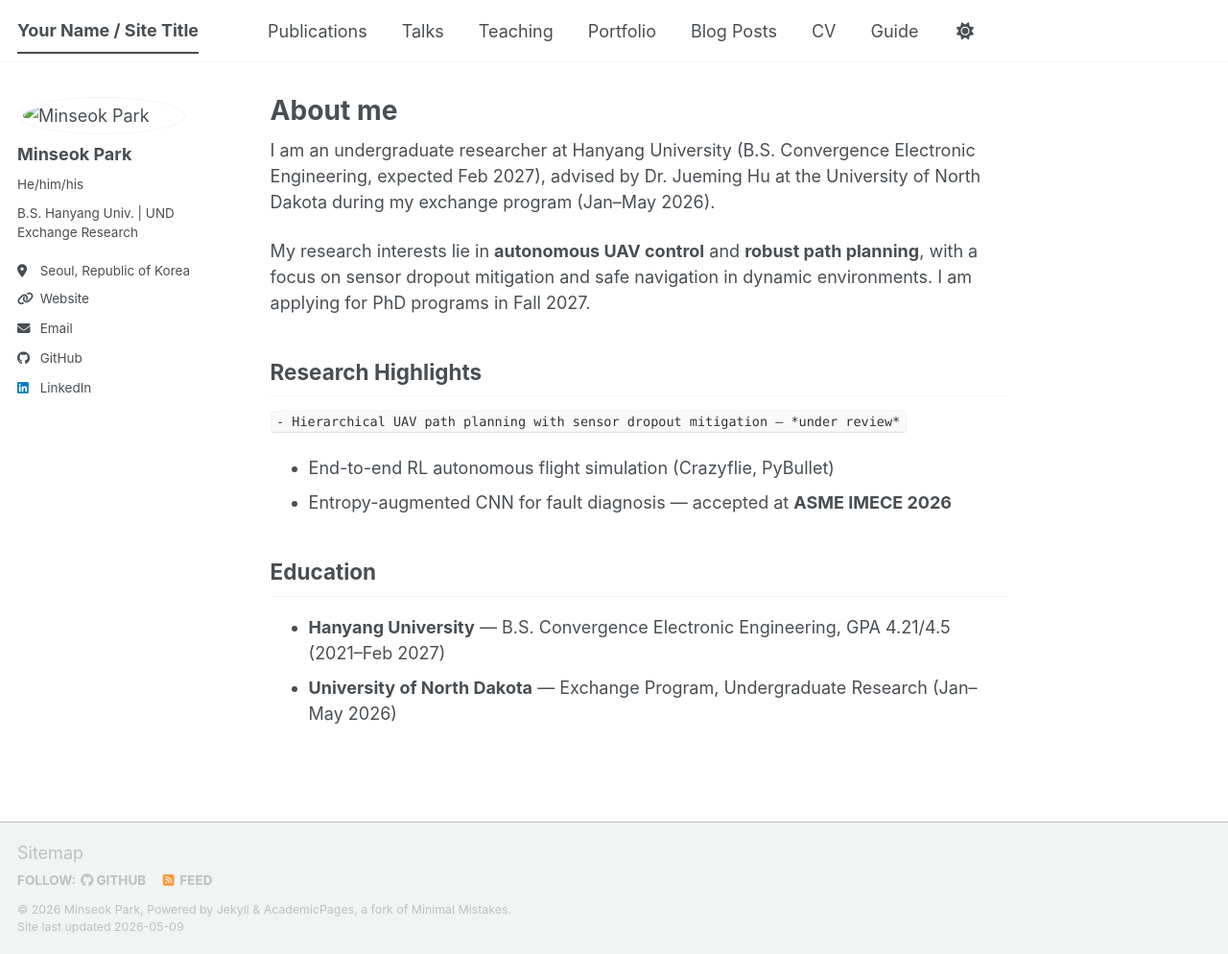
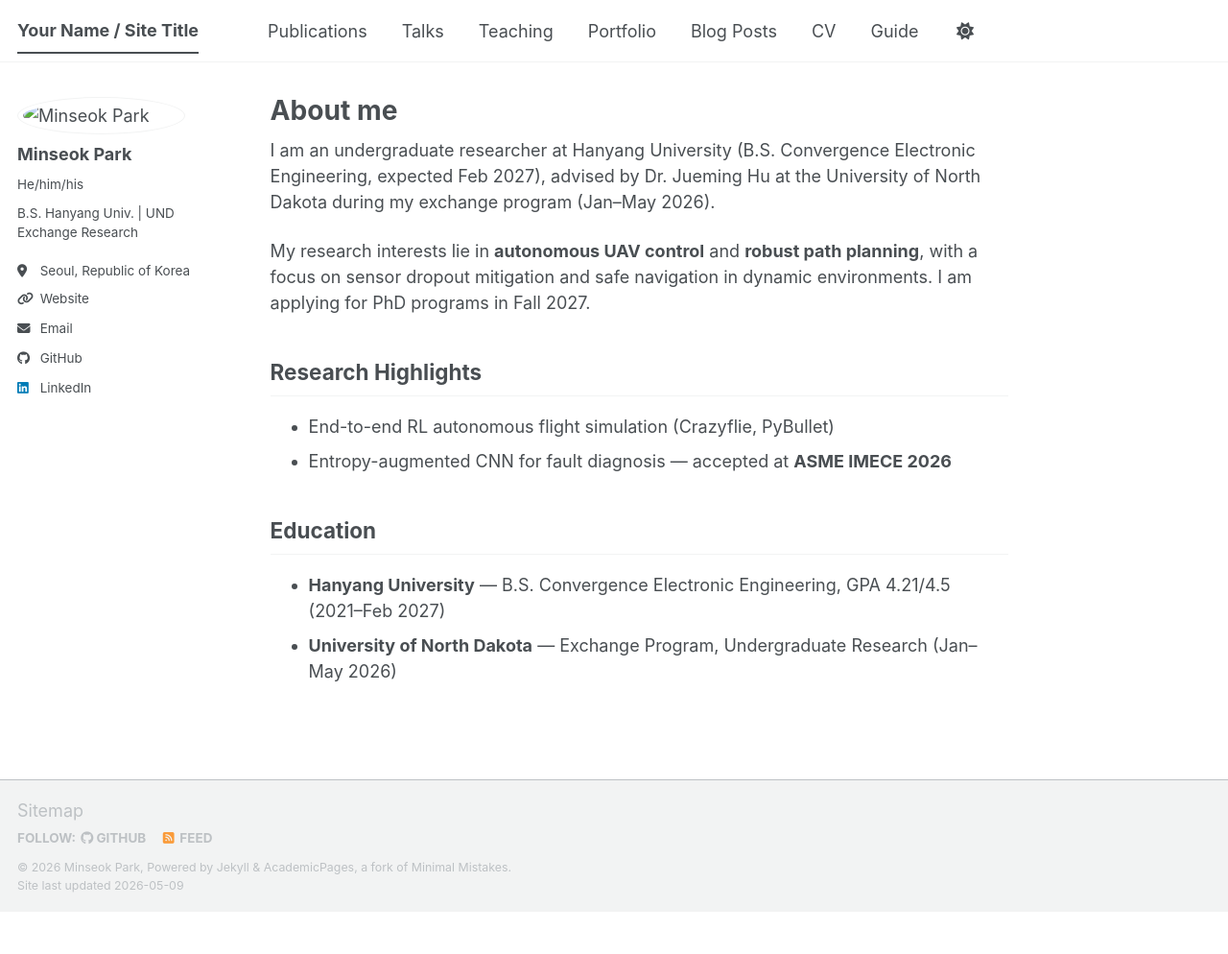
Before and after one commit to minseok-85/minseok-85.github.io, a Jekyll site: the page built from _pages/about.md, in a window 1280 px wide and 994 px high. Shown: the whole window at 96% size. Built offline with Jekyll 4.4.1, drawn with Linux system fonts in a browser that asks for light colours; a script bundle is joined from its source files by our own code; library files that are not in the unit come from our copies.

Commit message:
Update research highlights in about.md
Removed a research highlight that is under review.

````diff
--- a/_pages/about.md
+++ b/_pages/about.md
@@ -16,7 +16,6 @@ I am applying for PhD programs in Fall 2027.
 
 ## Research Highlights
 
-```- Hierarchical UAV path planning with sensor dropout mitigation — *under review*```
 - End-to-end RL autonomous flight simulation (Crazyflie, PyBullet)
 - Entropy-augmented CNN for fault diagnosis — accepted at **ASME IMECE 2026**
 
````
